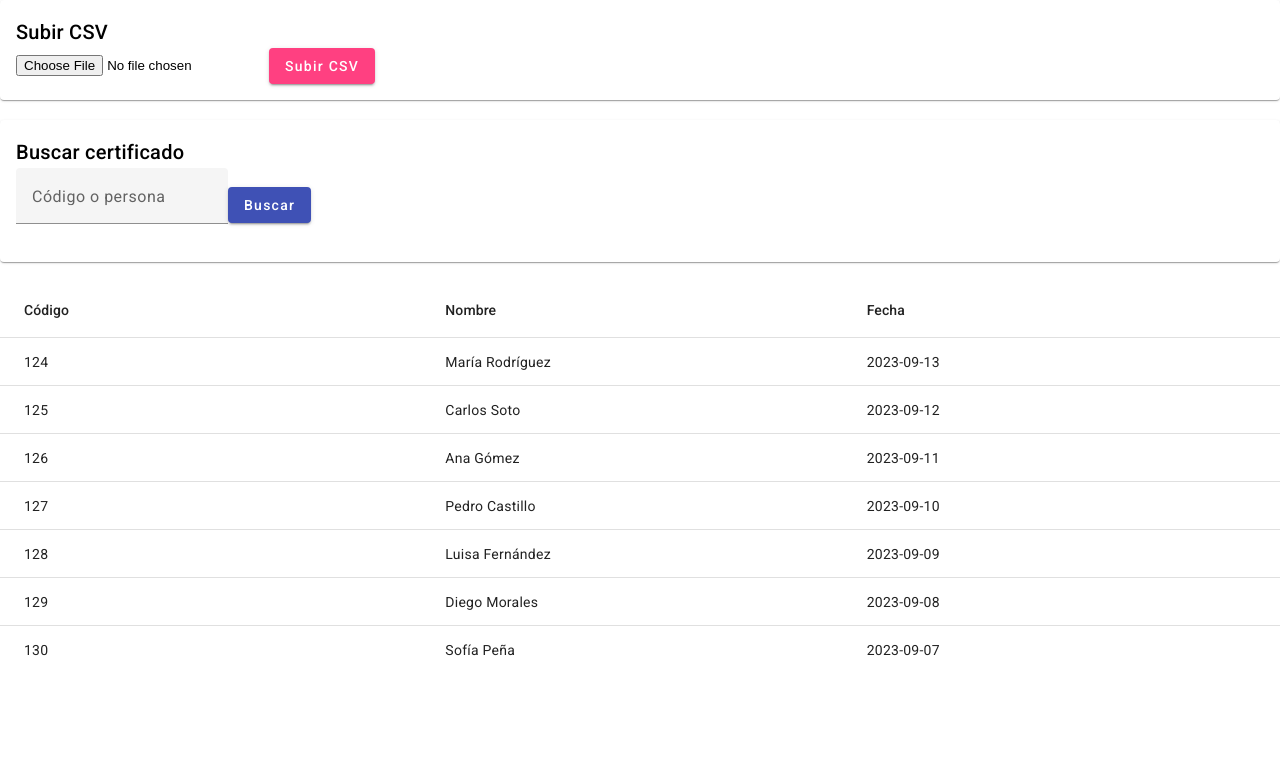
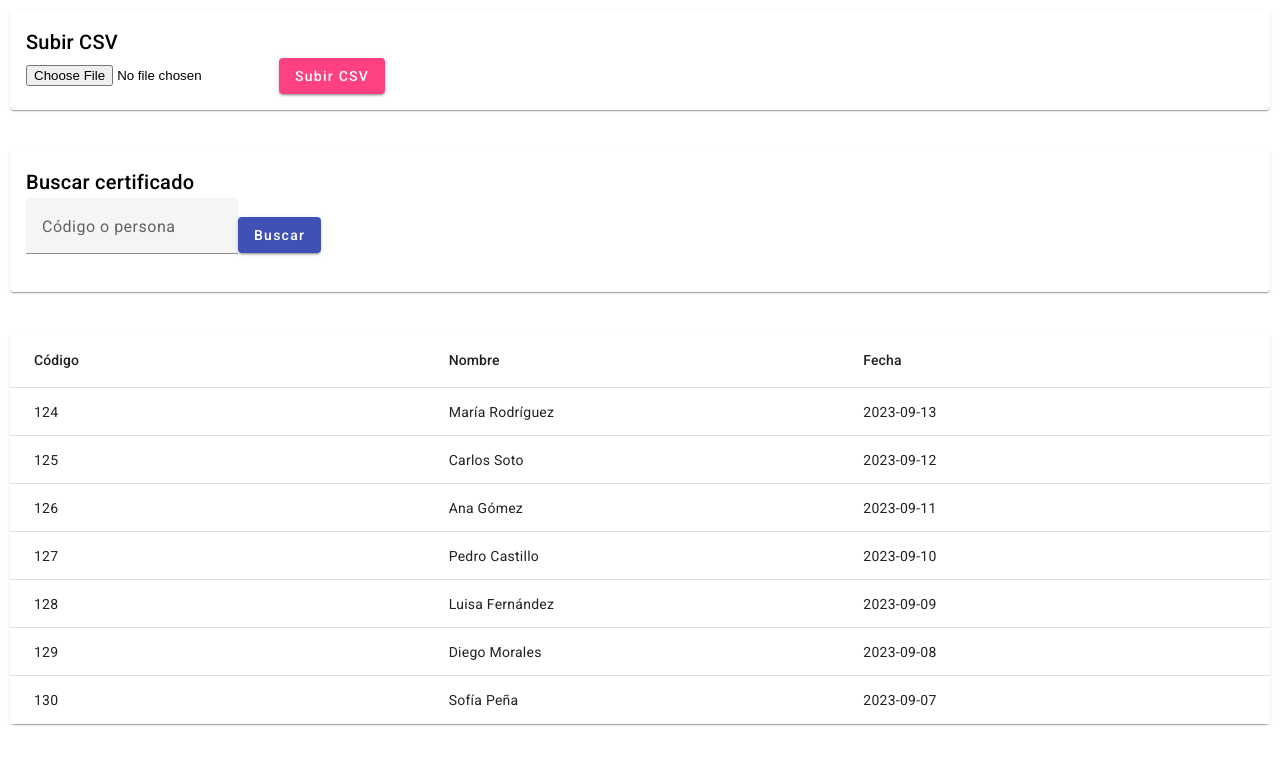
Before and after one commit to JeferProgramer/proyecto-certificados, an Angular app: page /certificados in a window 1280 px wide. Shown: the top 764 px of the page. Built offline with nearby package versions, Linux system fonts and the light colour scheme.

Commit message:
search table

```diff
--- a/src/app/certificados/certificados.component.css
+++ b/src/app/certificados/certificados.component.css
@@ -0,0 +1,3 @@
+.mat-mdc-card {
+    margin: 10px;
+}
--- a/src/app/certificados/certificados.component.html
+++ b/src/app/certificados/certificados.component.html
@@ -21,6 +21,7 @@
   </mat-card-content>
 </mat-card>
 <br>
+<mat-card>
   <mat-table [dataSource]="certificadosFiltrados">
     <ng-container matColumnDef="codigo">
       <mat-header-cell *matHeaderCellDef> Código </mat-header-cell>
@@ -41,3 +42,4 @@
     <mat-row *matRowDef="let row; columns: columnsToDisplay;"></mat-row>
 
   </mat-table>
+</mat-card>
```
Lines whose indentation alone changed are shown as unchanged.
